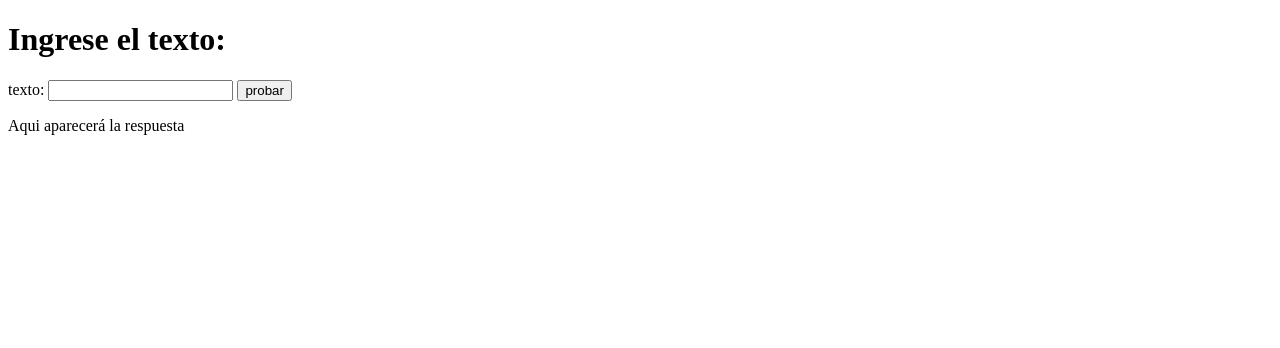
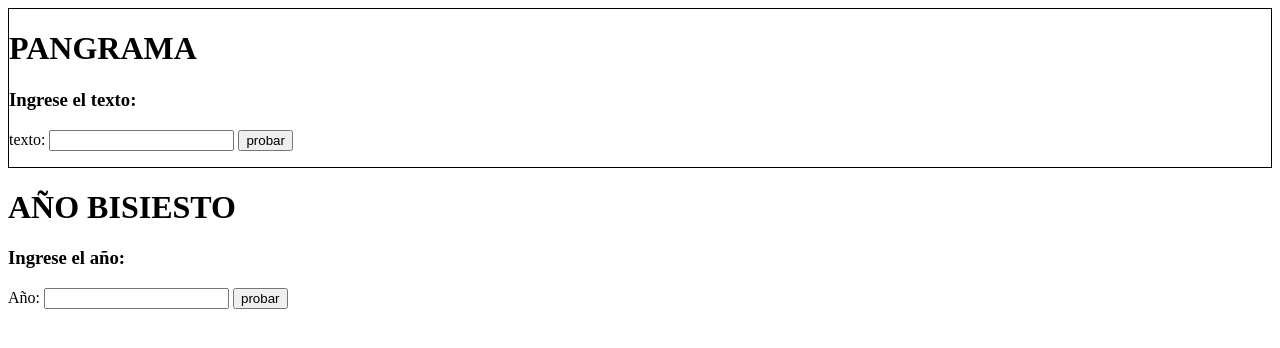
Before and after one commit to SebasED/Ingenier-a-WEB, a plain HTML site: page JavaScript/Ejercicio_1/index.html in a window 1280 px wide. Drawn offline with Linux system fonts and the light colour scheme.

Commit message:
Ejercicios de javaScript

```diff
--- a/JavaScript/Ejercicio_1/index.html
+++ b/JavaScript/Ejercicio_1/index.html
@@ -4,12 +4,25 @@
     <title>Page Title</title>
   </head>
   <body>
-    <h1>Ingrese el texto:</h1>
-    <mat-checkbox>texto:</mat-checkbox>
-    <input type="text" id="texto" />
-    <button type="button" onclick="pangrama()">probar</button>
-    <p id="respuesta">Aqui aparecerá la respuesta</p>
+    <div style="border: 1px solid black">
+      <h1>PANGRAMA</h1>
+      <h3>Ingrese el texto:</h3>
+      <mat-checkbox>texto:</mat-checkbox>
+      <input type="text" id="texto" />
+      <button type="button" onclick="pangrama()">probar</button>
+      <p id="resPangrama"></p>
+    </div>
+    <divstyle="border: 1px solid black">
+      <h1>AÑO BISIESTO</h1>
+      <h3>Ingrese el año:</h3>
+      <mat-checkbox>Año:</mat-checkbox>
+      <input type="number" id="año" />
+      <button type="button" onclick="añoBisiesto()">probar</button>
+      <p id="resBisiesto"></p>
+    </div>
 
-    <script type="text/javascript" src="pangrama.js"></script>
+
+    <script type="text/javascript" src="pangrama.js" ></script>
+    <script type="text/javascript" src="año_bisiesto.js" ></script>
   </body>
 </html>
--- a/JavaScript/Ejercicio_1/pangrama.js
+++ b/JavaScript/Ejercicio_1/pangrama.js
@@ -9,7 +9,7 @@ function pangrama() {
         let letra = alfabeto_arreglo[index];
 
         if (!texto.includes(letra)) {
-            document.getElementById("respuesta").innerHTML = "No es pangrama"
+            document.getElementById("resPangrama").innerHTML = "No es pangrama"
             console.log("No es pangrama");
             esta = false;
             break;
```
